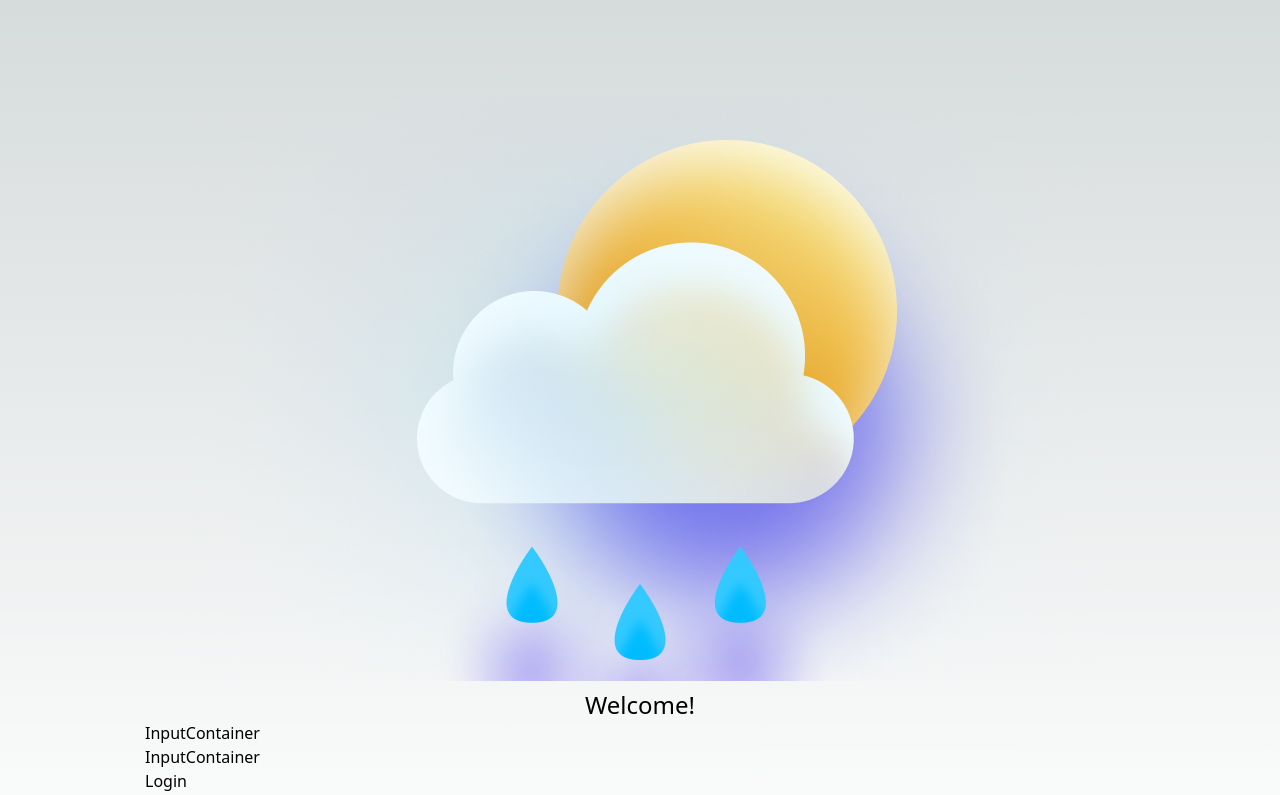
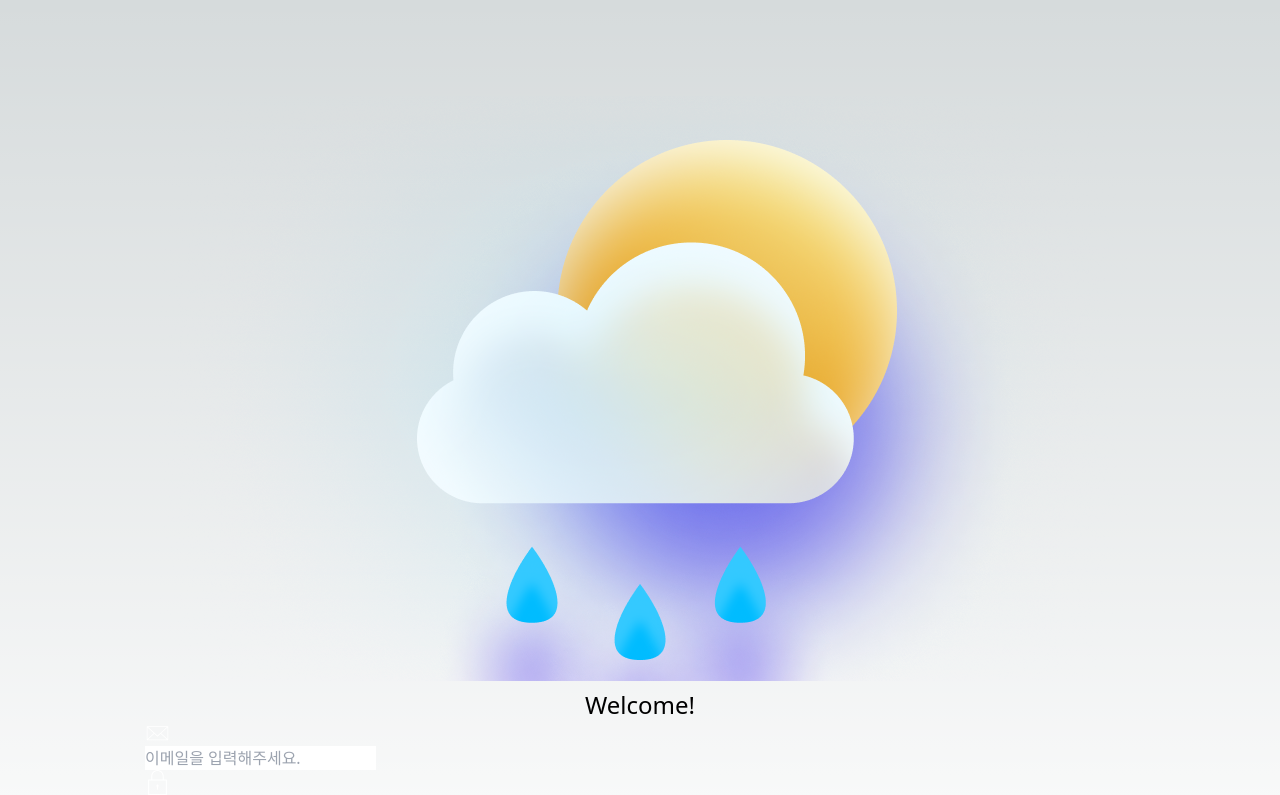
Before and after one commit to jinwoongBang/nextjs-13, a Next.js app in the folder nextjs12-weather/: page / in a window 1280 px wide. Shown: the top 795 px of the page. Built offline with nearby package versions, Linux system fonts and the light colour scheme.

Commit message:
feature : input 컴포넌트 추가

```diff
--- a/nextjs12-weather/components/InputContainer.tsx
+++ b/nextjs12-weather/components/InputContainer.tsx
@@ -1,4 +1,5 @@
 import React from "react";
+import Image from "next/image";
 
 type Props = {
   className?: string;
@@ -11,8 +12,31 @@ type Props = {
   onBlurHandler?: () => void;
 };
 
-function InputContainer(props: Props) {
-  return <div>InputContainer</div>;
+function InputContainer({
+  type,
+  value,
+  onChangeHandler,
+  onBlurHandler,
+  placeholder,
+  iconAlt,
+  icoSrc,
+  className,
+}: Props) {
+  return (
+    <div>
+      {icoSrc && <Image width={25} height={25} src={icoSrc} alt={iconAlt} />}
+      <input
+        type={type}
+        value={value}
+        className={`auth__input ${className}`}
+        placeholder={placeholder}
+        onBlur={onBlurHandler}
+        onChange={(e: { target: HTMLInputElement }) =>
+          onChangeHandler(e.target?.value)
+        }
+      />
+    </div>
+  );
 }
 
 export default InputContainer;
```
